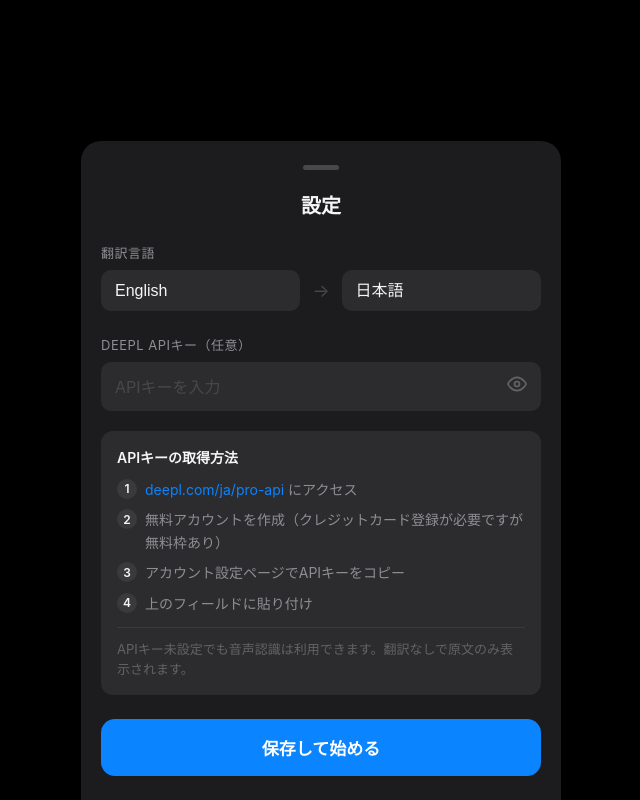
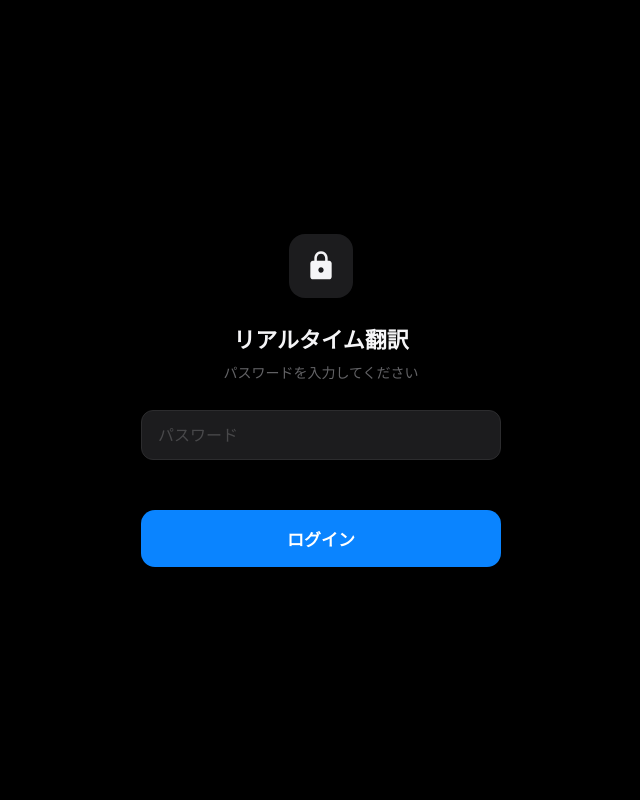
Before and after one commit to cdai2508-debug/realtime-translate, a website: page public/index.html in a window 1280 px wide. Shown: the whole page, without its empty margins (319-959 px from the left). Drawn offline with Linux system fonts and the light colour scheme; no server answers.

Commit message:
Add password authentication and verify API key masking
- Add login screen with ACCESS_PASSWORD env var check
- Server-side auth: POST /api/auth endpoint + WebSocket config validation
- Auth state persisted in localStorage (no re-login needed)
- Graceful fallback: no password set = open access
- API key input already uses type=password (confirmed working)

Co-Authored-By: Claude Opus 4.6 <noreply@anthropic.com>

```diff
--- a/public/index.html
+++ b/public/index.html
@@ -442,9 +442,141 @@
     .settings-save-btn:active {
       opacity: 0.7;
     }
+
+    /* === 認証画面 === */
+    .auth-screen {
+      position: fixed;
+      inset: 0;
+      background: #000;
+      z-index: 200;
+      display: flex;
+      align-items: center;
+      justify-content: center;
+      padding: 20px;
+      padding-top: env(safe-area-inset-top);
+      padding-bottom: env(safe-area-inset-bottom);
+    }
+
+    .auth-screen.hidden {
+      display: none;
+    }
+
+    .auth-card {
+      width: 100%;
+      max-width: 360px;
+      text-align: center;
+    }
+
+    .auth-icon {
+      width: 64px;
+      height: 64px;
+      margin: 0 auto 24px;
+      background: #1c1c1e;
+      border-radius: 16px;
+      display: flex;
+      align-items: center;
+      justify-content: center;
+    }
+
+    .auth-icon svg {
+      width: 32px;
+      height: 32px;
+      color: #f5f5f7;
+    }
+
+    .auth-title {
+      font-size: 22px;
+      font-weight: 700;
+      margin-bottom: 8px;
+    }
+
+    .auth-subtitle {
+      font-size: 14px;
+      color: #636366;
+      margin-bottom: 28px;
+    }
+
+    .auth-input-wrap {
+      display: flex;
+      align-items: center;
+      background: #1c1c1e;
+      border: 1px solid #2c2c2e;
+      border-radius: 12px;
+      overflow: hidden;
+      margin-bottom: 16px;
+      transition: border-color 0.2s;
+    }
+
+    .auth-input-wrap.error {
+      border-color: #ff453a;
+    }
+
+    .auth-input-wrap input {
+      flex: 1;
+      background: none;
+      border: none;
+      color: #f5f5f7;
+      font-size: 16px;
+      padding: 14px 16px;
+      outline: none;
+      font-family: inherit;
+    }
+
+    .auth-input-wrap input::placeholder {
+      color: #48484a;
+    }
+
+    .auth-error {
+      font-size: 13px;
+      color: #ff453a;
+      margin-bottom: 16px;
+      min-height: 18px;
+    }
+
+    .auth-btn {
+      display: block;
+      width: 100%;
+      padding: 16px;
+      background: #0a84ff;
+      color: #fff;
+      border: none;
+      border-radius: 14px;
+      font-size: 17px;
+      font-weight: 600;
+      cursor: pointer;
+      -webkit-tap-highlight-color: transparent;
+      transition: opacity 0.2s;
+    }
+
+    .auth-btn:active {
+      opacity: 0.7;
+    }
+
+    .auth-btn:disabled {
+      opacity: 0.4;
+      cursor: default;
+    }
   </style>
 </head>
 <body>
+  <!-- 認証画面 -->
+  <div class="auth-screen" id="authScreen">
+    <div class="auth-card">
+      <div class="auth-icon">
+        <svg viewBox="0 0 24 24" fill="currentColor">
+          <path d="M18 8h-1V6c0-2.76-2.24-5-5-5S7 3.24 7 6v2H6c-1.1 0-2 .9-2 2v10c0 1.1.9 2 2 2h12c1.1 0 2-.9 2-2V10c0-1.1-.9-2-2-2zM12 17c-1.1 0-2-.9-2-2s.9-2 2-2 2 .9 2 2-.9 2-2 2zM15.1 8H8.9V6c0-1.71 1.39-3.1 3.1-3.1s3.1 1.39 3.1 3.1v2z"/>
+        </svg>
+      </div>
+      <div class="auth-title">リアルタイム翻訳</div>
+      <div class="auth-subtitle">パスワードを入力してください</div>
+      <div class="auth-input-wrap" id="authInputWrap">
+        <input type="password" id="authPassword" placeholder="パスワード" autocomplete="current-password">
+      </div>
+      <div class="auth-error" id="authError"></div>
+      <button class="auth-btn" id="authBtn">ログイン</button>
+    </div>
+  </div>
+
   <!-- 設定画面 -->
   <div class="settings-overlay" id="settingsOverlay">
     <div class="settings-panel" id="settingsPanel">
@@ -549,6 +681,81 @@
   </div>
 
   <script>
+    // --- 認証 ---
+    const authScreen = document.getElementById('authScreen');
+    const authPassword = document.getElementById('authPassword');
+    const authBtn = document.getElementById('authBtn');
+    const authError = document.getElementById('authError');
+    const authInputWrap = document.getElementById('authInputWrap');
+
+    function getAccessPassword() {
+      return localStorage.getItem('accessPassword') || '';
+    }
+
+    async function checkAuth(password) {
+      try {
+        const res = await fetch('/api/auth', {
+          method: 'POST',
+          headers: { 'Content-Type': 'application/json' },
+          body: JSON.stringify({ password }),
+        });
+        return res.ok;
+      } catch {
+        return false;
+      }
+    }
+
+    async function initAuth() {
+      // 保存済みパスワードで自動認証
+      const saved = getAccessPassword();
+      if (saved) {
+        const ok = await checkAuth(saved);
+        if (ok) {
+          authScreen.classList.add('hidden');
+          return;
+        }
+        localStorage.removeItem('accessPassword');
+      }
+
+      // パスワード不要かチェック
+      const noPassword = await checkAuth('');
+      if (noPassword) {
+        authScreen.classList.add('hidden');
+        return;
+      }
+
+      // 認証画面を表示
+      authScreen.classList.remove('hidden');
+    }
+
+    authBtn.addEventListener('click', async () => {
+      const pw = authPassword.value;
+      if (!pw) return;
+
+      authBtn.disabled = true;
+      authBtn.textContent = '確認中...';
+      authError.textContent = '';
+      authInputWrap.classList.remove('error');
+
+      const ok = await checkAuth(pw);
+      if (ok) {
+        localStorage.setItem('accessPassword', pw);
+        authScreen.classList.add('hidden');
+      } else {
+        authError.textContent = 'パスワードが正しくありません';
+        authInputWrap.classList.add('error');
+      }
+
+      authBtn.disabled = false;
+      authBtn.textContent = 'ログイン';
+    });
+
+    authPassword.addEventListener('keydown', (e) => {
+      if (e.key === 'Enter') authBtn.click();
+    });
+
+    initAuth();
+
     // --- SVGアイコン ---
     const micSvg = '<svg viewBox="0 0 24 24" fill="currentColor"><path d="M12 14c1.66 0 3-1.34 3-3V5c0-1.66-1.34-3-3-3S9 3.34 9 5v6c0 1.66 1.34 3 3 3z"/><path d="M17 11c0 2.76-2.24 5-5 5s-5-2.24-5-5H5c0 3.53 2.61 6.43 6 6.92V21h2v-3.08c3.39-.49 6-3.39 6-6.92h-2z"/></svg>';
     const stopSvg = '<svg viewBox="0 0 24 24" fill="currentColor"><rect x="6" y="6" width="12" height="12" rx="2"/></svg>';
@@ -685,6 +892,7 @@
             sourceLang: sourceLangSelect.value,
             targetLang: targetLangSelect.value,
             deeplApiKey: localStorage.getItem('deeplApiKey') || '',
+            password: getAccessPassword(),
           }));
         };
 
```
Also changed, not shown: server.js (+27 -2 lines), 1 other file.
